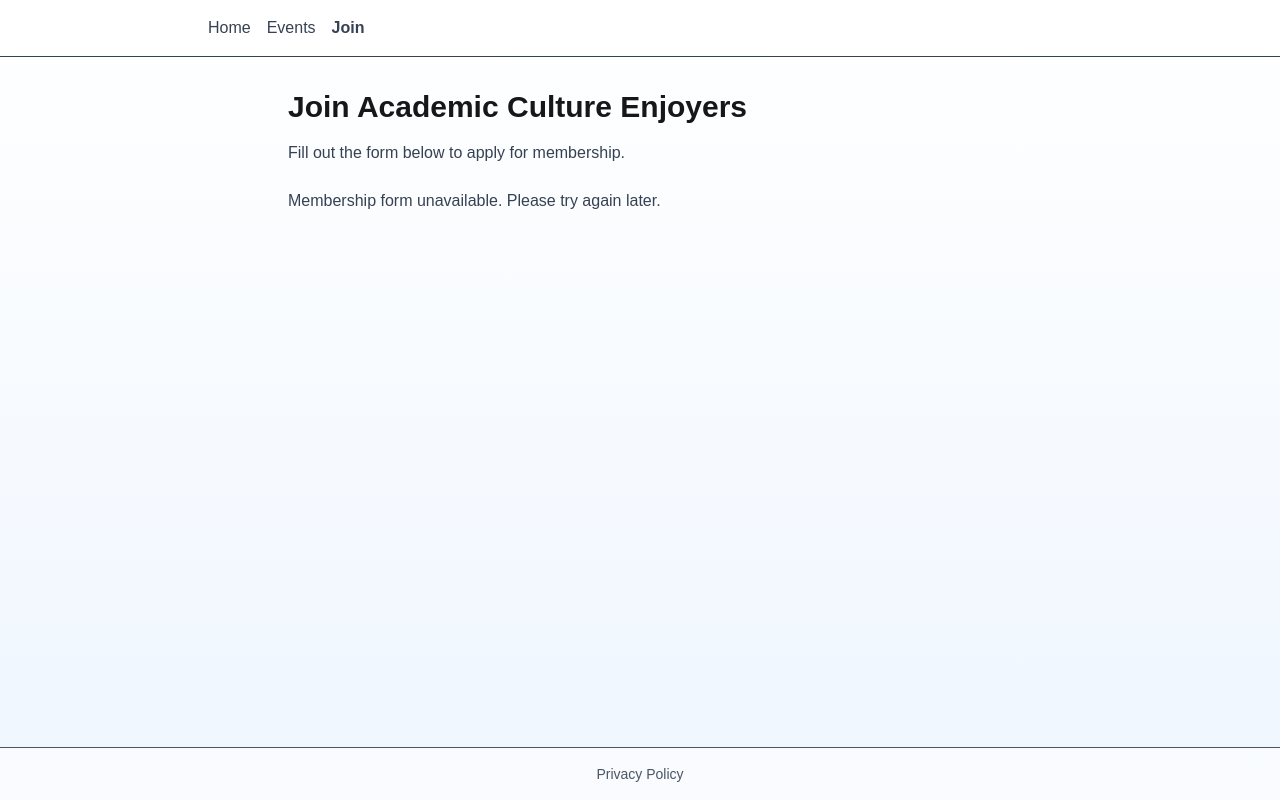
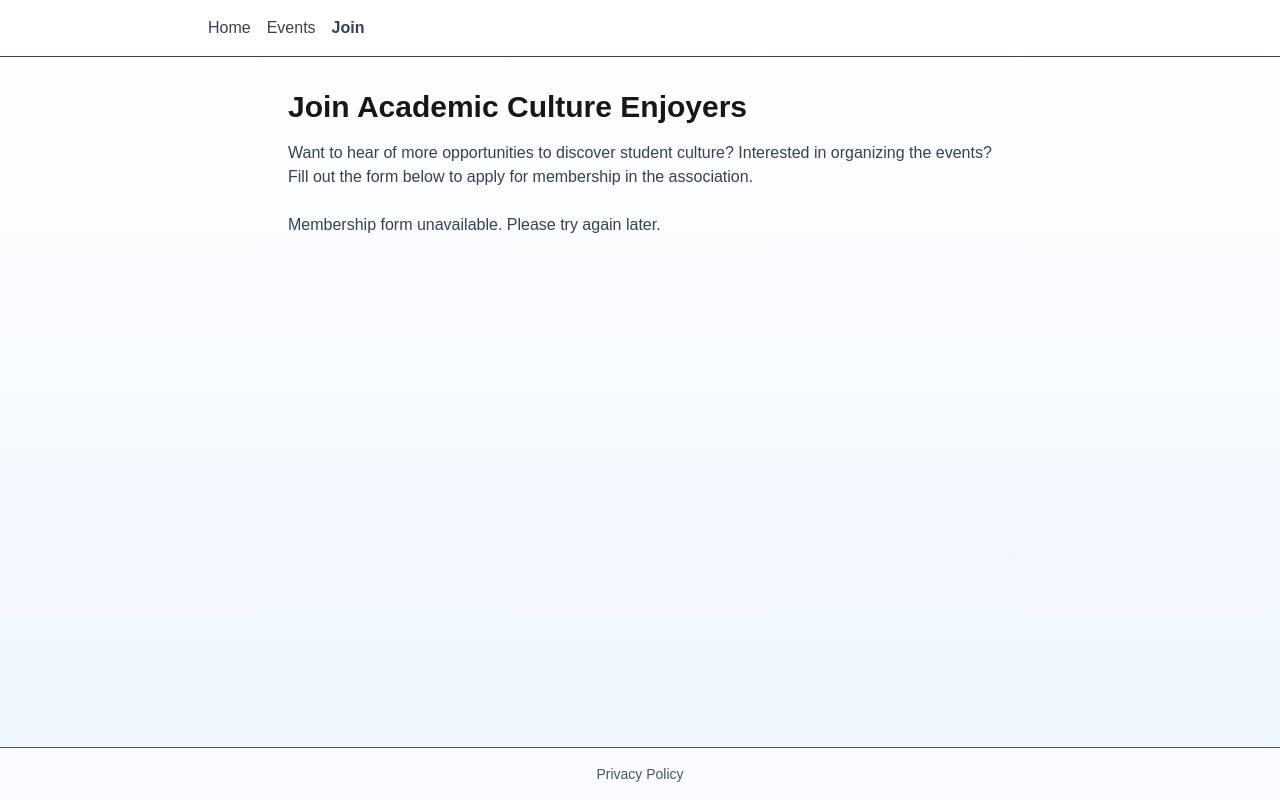
Before and after one commit to Tapiiri/AcademicCultureEnjoyers, a Next.js app: page /join in a window 1280 px wide. Built offline with nearby package versions, Linux system fonts and the light colour scheme.

Commit message:
feat: update join page text

```diff
--- a/src/app/join/page.tsx
+++ b/src/app/join/page.tsx
@@ -17,7 +17,7 @@ export default async function JoinPage() {
         Join Academic Culture Enjoyers
       </h1>
       <p className="mb-6 text-gray-700 dark:text-gray-300">
-        Fill out the form below to apply for membership.
+        Want to hear of more opportunities to discover student culture? Interested in organizing the events? Fill out the form below to apply for membership in the association.
       </p>
       {formId ? (
         <TallyForm formId={formId} />
```
